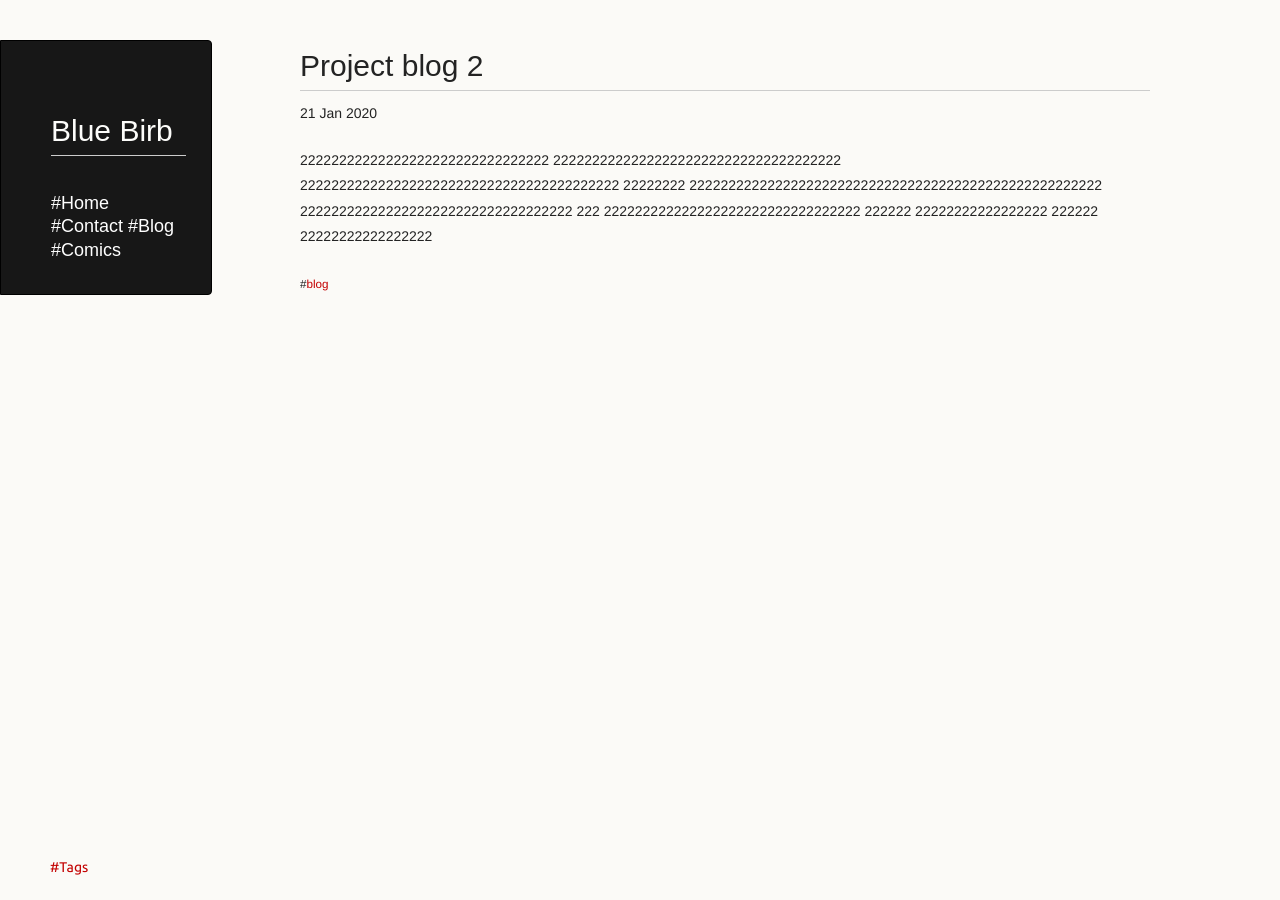
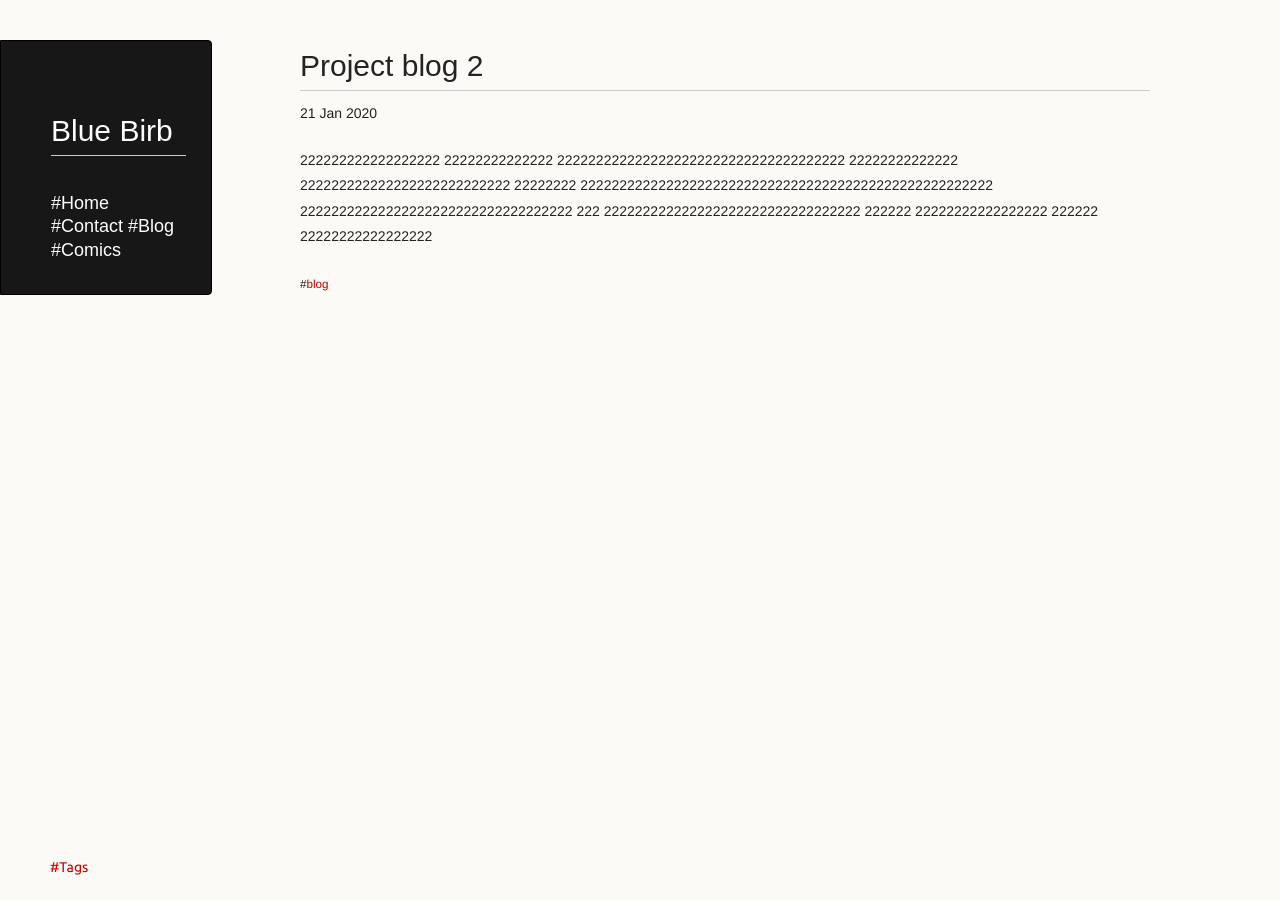
Before and after one commit to Trophic/bluebirb, a Jekyll site: the page built from _posts/2020-01-21-proj2.markdown, in a window 1280 px wide. Built offline with Jekyll 4.4.1, drawn with Linux system fonts in a browser that asks for light colours; some web fonts are replaced; comment, search, counter and statistics services are not loaded.

Commit message:
Update 2020-01-21-proj2.markdown

```diff
--- a/_posts/2020-01-21-proj2.markdown
+++ b/_posts/2020-01-21-proj2.markdown
@@ -4,4 +4,4 @@ title: "Project blog 2"
 tag: [blog]
 date: 2020-01-21
 ---
-22222222222222222222222222222222 2222222222222222222222222222222222222 22222222222222222222222222222222222222222 22222222 22222222222222222222222222222222222222222222222222222 22222222222222222222222222222222222 222 222222222222222222222222222222222 222222 22222222222222222 222222 22222222222222222
+222222222222222222 22222222222222 2222222222222222222222222222222222222 22222222222222  222222222222222222222222222 22222222 22222222222222222222222222222222222222222222222222222 22222222222222222222222222222222222 222 222222222222222222222222222222222 222222 22222222222222222 222222 22222222222222222
```
